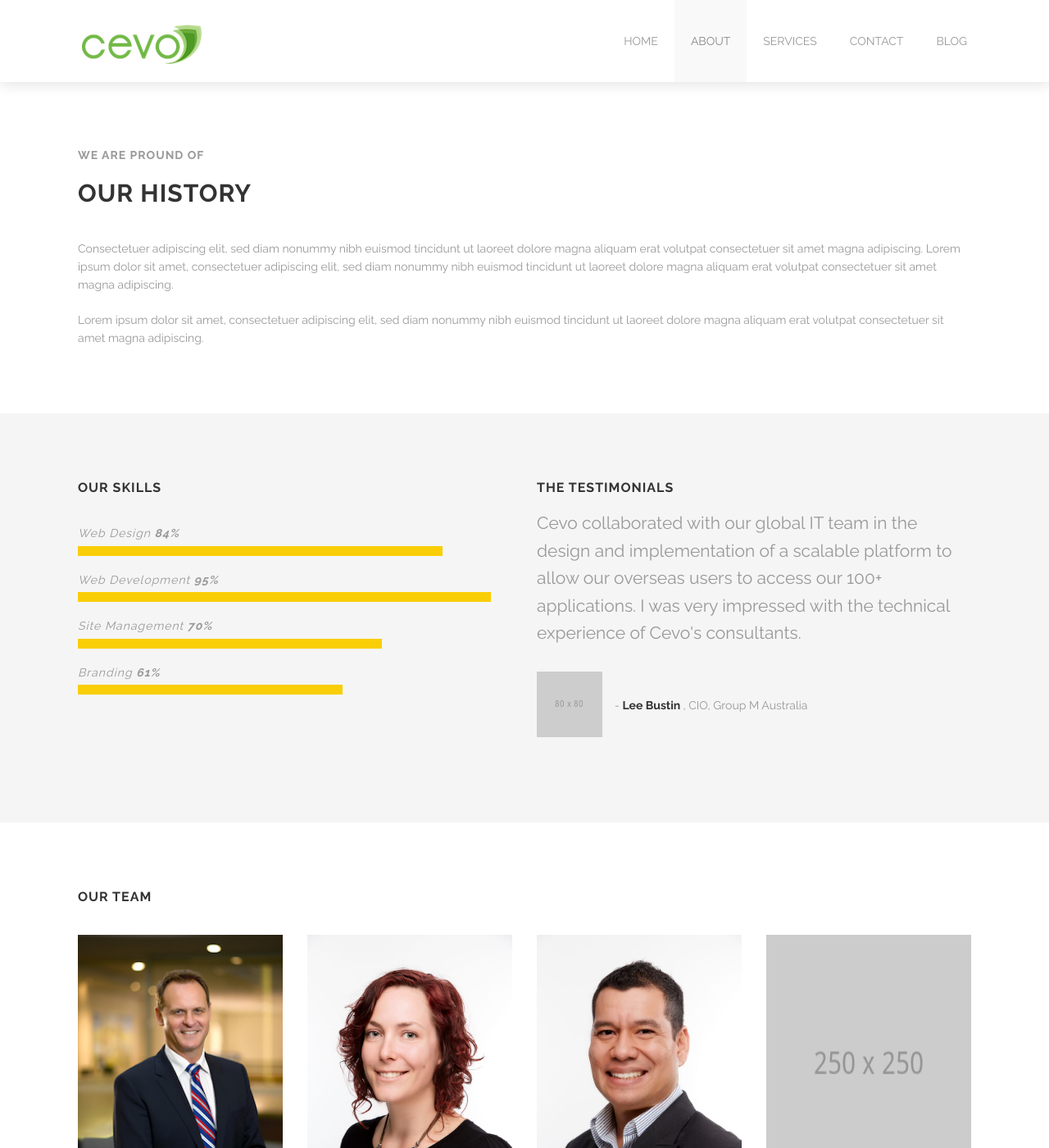
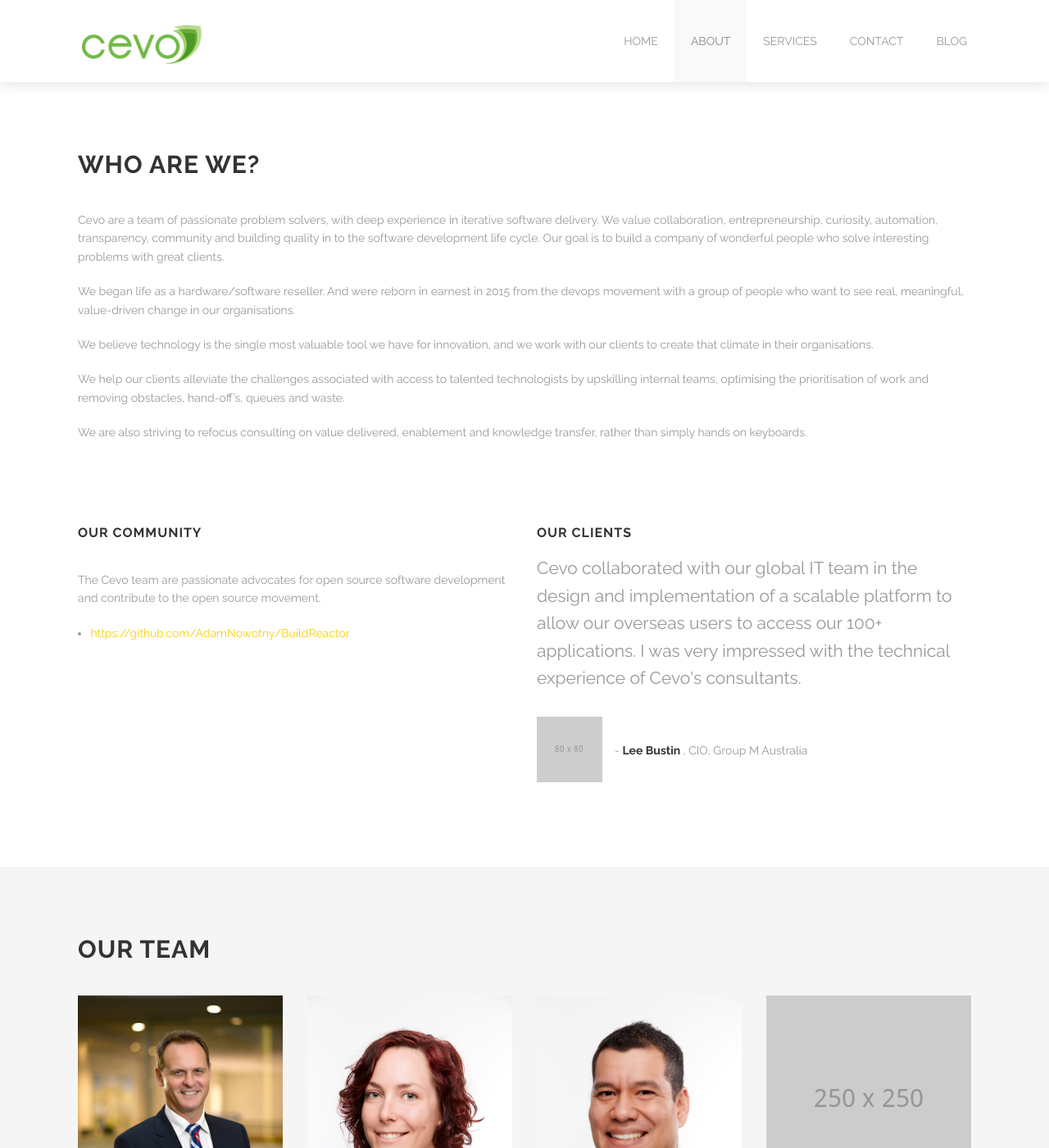
Before and after one commit to nonspecialist/cevoaustralia.github.io, a Jekyll site: the page built from about.html, in a window 1280 px wide and 1400 px high. Shown: the whole window at 82% size. Built offline with Jekyll 4.4.1, drawn with Linux system fonts in a browser that asks for light colours; some of the changed text lies outside the part shown.

Commit message:
Externalised staff details for easy update, added new about us words.

```diff
--- /dev/null
+++ b/_data/staff.yml
@@ -0,0 +1,77 @@
+- name: Geoff Rohrsheim
+  position: Executive Director
+  desc:
+    Geoff is a former EY Entrepreneur of the Year winner for the southern
+    region and has had 3 start-ups appear in the BRW Fast 100.
+    <br/><br/>Geoff is passionate about the IT industry and how IT can improve
+    business performance and society in general. He has been solving business
+    problems with the pragmatic use of IT for over 2 decades.
+  avatar: images/@stock/Geoff_Headshot.jpg
+  socials:
+    - icon_class: fa fa-linkedin
+      url: https://au.linkedin.com/in/geoffrohrsheim
+- name: Hannah Browne
+  position: State Manager
+  desc:
+    Hannah Browne is an opinionated deal maker and the Victorian State Manager of Cevo.
+    <br/><br/>A non-technical technologist who is strongly focused on the people
+    component of teams and organisations, because frankly, the technology problems
+    are the usually the easier challenges to resolve.
+  avatar: images/@stock/Hanna_Browne.jpg
+  socials:
+    - icon_class: fa fa-linkedin
+      url: https://au.linkedin.com/in/hannahbrowne
+
+- name: Orlando Erazo
+  position: DevOps Consultant
+  desc:
+    Orlando is a consultant who provides leadership and delivery of DevOps,
+    Agile Transformation and Cloud Automation projects and solutions.
+  avatar: images/@stock/orlando_erazo.jpg
+  socials:
+    - icon_class: fa fa-linkedin
+      url: https://au.linkedin.com/in/orlando-erazo-68a11026
+
+- name: Lily Whrem
+  position: Developer
+  desc:
+    consectetuer adipiscing elit, sed diam nonummy nibh euismod tincidunt ut laoreet dolore magna aliquam erat volutpat consectetuer sit.
+  avatar: images/@stock/member-4.jpg
+  socials:
+    - icon_class: fa fa-twitter
+      url: http://twitter.com
+    - icon_class: fa fa-facebook
+      url: http://facebook.com
+
+- name: Steve Mactaggart
+  position: DevOps Consultant
+  desc:
+    Steve is a DevOps Consultant with over 16 years experience in and around the technology landscape.
+    <br/><br/>He has been driving what we now call a DevOps culture before there was even a name for it, and is constantly working to deliver business&#39; an approach of innovation, quality and consistent delivery.
+  avatar: images/@stock/steve_mactaggart.png
+  socials:
+    - icon_class: fa fa-linkedin
+      url: https://www.linkedin.com/in/steve-mactaggart
+    - icon_class: fa fa-twitter
+      url: https://www.twitter.com/stevemac
+
+- name: Demo Stu
+  position: Developer
+  desc:
+    consectetuer adipiscing elit, sed diam nonummy nibh euismod tincidunt ut laoreet dolore magna aliquam erat volutpat consectetuer sit.
+  avatar: images/@stock/member-4.jpg
+- name: Demo Stu
+  position: Developer
+  desc:
+    consectetuer adipiscing elit, sed diam nonummy nibh euismod tincidunt ut laoreet dolore magna aliquam erat volutpat consectetuer sit.
+  avatar: images/@stock/member-4.jpg
+- name: Demo Stu
+  position: Developer
+  desc:
+    consectetuer adipiscing elit, sed diam nonummy nibh euismod tincidunt ut laoreet dolore magna aliquam erat volutpat consectetuer sit.
+  avatar: images/@stock/member-4.jpg
+- name: Demo Stu
+  position: Developer
+  desc:
+    consectetuer adipiscing elit, sed diam nonummy nibh euismod tincidunt ut laoreet dolore magna aliquam erat volutpat consectetuer sit.
+  avatar: images/@stock/member-4.jpg
--- a/about.html
+++ b/about.html
@@ -11,69 +11,51 @@
   - title: Branding
     percent: 61
 
-members:
-  - name: Geoff Rohrsheim
-    position: Executive Director
-    desc:
-      Geoff is a former EY Entrepreneur of the Year winner for the southern
-      region and has had 3 start-ups appear in the BRW Fast 100.
-      <br/><br/>Geoff is passionate about the IT industry and how IT can improve
-      business performance and society in general. He has been solving business
-      problems with the pragmatic use of IT for over 2 decades.
-    avatar: images/@stock/Geoff_Headshot.jpg
-    socials:
-      - icon_class: fa fa-linkedin
-        url: https://au.linkedin.com/in/geoffrohrsheim
-  - name: Hannah Browne
-    position: State Manager
-    desc:
-      Hannah Browne is an opinionated deal maker and the Victorian State Manager of Cevo.
-      <br/><br/>A non-technical technologist who is strongly focused on the people
-      component of teams and organisations, because frankly, the technology problems
-      are the usually the easier challenges to resolve.
-    avatar: images/@stock/Hanna_Browne.jpg
-    socials:
-      - icon_class: fa fa-linkedin
-        url: https://au.linkedin.com/in/hannahbrowne
-
-  - name: Orlando Erazo
-    position: DevOps Consultant
-    desc:
-      Orlando is a consultant who provides leadership and delivery of DevOps,
-      Agile Transformation and Cloud Automation projects and solutions.
-    avatar: images/@stock/orlando_erazo.jpg
-    socials:
-      - icon_class: fa fa-linkedin
-        url: https://au.linkedin.com/in/orlando-erazo-68a11026
-
-  - name: Lily Whrem
-    position: Developer
-    desc:
-      consectetuer adipiscing elit, sed diam nonummy nibh euismod tincidunt ut laoreet dolore magna aliquam erat volutpat consectetuer sit.
-    avatar: images/@stock/member-4.jpg
-    socials:
-      - icon_class: fa fa-twitter
-        url: http://twitter.com
-      - icon_class: fa fa-facebook
-        url: http://facebook.com
 ---
-
 
 <div class='full'>
   <div class='row'>
     <div class='large-12 columns'>
-      <h4 style='color: #999'>We are pround of</h4>
-      <h2>Our history</h2>
+      <h2>Who are we?</h2>
       <div class='spacing'></div>
-      <p>Consectetuer adipiscing elit, sed diam nonummy nibh euismod tincidunt ut laoreet dolore magna aliquam erat volutpat consectetuer sit amet magna adipiscing. Lorem ipsum dolor sit amet, consectetuer adipiscing elit, sed diam nonummy nibh euismod tincidunt ut laoreet dolore magna aliquam erat volutpat consectetuer sit amet magna adipiscing.</p>
-      <p>Lorem ipsum dolor sit amet, consectetuer adipiscing elit, sed diam nonummy nibh euismod tincidunt ut laoreet dolore magna aliquam erat volutpat consectetuer sit amet magna adipiscing.</p>
+      <p>Cevo are a team of passionate problem solvers, with deep experience in
+        iterative software delivery. We value collaboration, entrepreneurship,
+        curiosity, automation, transparency, community and building quality in
+        to the software development life cycle. Our goal is to build a company
+        of wonderful people who solve interesting problems with great clients.
+      </p>
+
+      <p>We began life as a hardware/software reseller. And were reborn in
+        earnest in 2015 from the devops movement with a group of people who
+        want to see real, meaningful, value-driven change in our organisations.</p>
+
+      <p>We believe technology is the single most valuable tool we have for
+        innovation, and we work with our clients to create that climate in
+        their organisations.</p>
+
+      <p>We help our clients alleviate the challenges associated with access to
+        talented technologists by upskilling internal teams, optimising the
+        prioritisation of work and removing obstacles, hand-off’s, queues and waste.</p>
+
+      <p>We are also striving to refocus consulting on value delivered,
+        enablement and knowledge transfer, rather than simply hands on keyboards.</p>
+
     </div>
   </div>
-  <div class='three spacing'></div>
 </div>
-<div class='full' style='background: #f5f5f5'>
+
+<div class='full' >
   <div class='row'>
     <div class='medium-6 columns'>
+      <h3>Our community</h3>
+      <div class='spacing'></div>
+        <p>The Cevo team are passionate advocates for open source software
+          development and contribute to the open source movement.</p>
+        <ul>
+          <li><a href="https://github.com/AdamNowotny/BuildReactor">https://github.com/AdamNowotny/BuildReactor</a></li>
+        </ul>
+    </div>
+    <!-- <div class='medium-6 columns'>
       <h3>Our skills</h3>
       <div class='spacing'></div>
       <div class='mod modBarGraph'>
@@ -89,9 +71,9 @@
           {% endfor %}
         </ul>
       </div>
-    </div>
+    </div> -->
     <div class='medium-6 columns'>
-      <h3>The testimonials</h3>
+      <h3>Our Clients</h3>
       <div class='mod modTestimonials simple'>
         <div class='row'>
           <div class='small-12 columns'>
@@ -121,19 +103,21 @@
   </div>
   <div class='two spacing'></div>
 </div>
-<div class='full'>
+
+<div class='full' style='background: #f5f5f5'>
   <div class='row'>
     <div class='large-12 columns'>
-      <h3>Our team</h3>
+      <h2>Our team</h2>
       <div class='spacing'></div>
     </div>
   </div>
   <div class='row'>
-    {% for member in page.members %}
-      <div class='small-6 medium-3 large-3 columns clearfix'>
+    {% for member in site.data.staff %}
+    {% assign loopindex = forloop.index | modulo: 2 %}
+      <div class='small-6 medium-3 large-3 columns clearfix' style="height:660px">
         <div class='mod modTeamMember style-2'>
           <div class='member'>
-            <img class="avatar" alt="" style="height: 312px" src="{{site.url}}/{{member.avatar}}" />
+            <img class="avatar" alt="" src="{{site.url}}/{{member.avatar}}" />
             <div class='overlay'>
               <ul class='socials'>
                 {% for social in member.socials %}
@@ -152,6 +136,10 @@
           <div class='two spacing'></div>
         </div>
       </div>
+      <!-- {% if loopindex == 3 %}
+  </div>
+  <div class='row'>
+      {% endif %} -->
     {% endfor %}
   </div>
   <div class='three spacing'></div>
```
